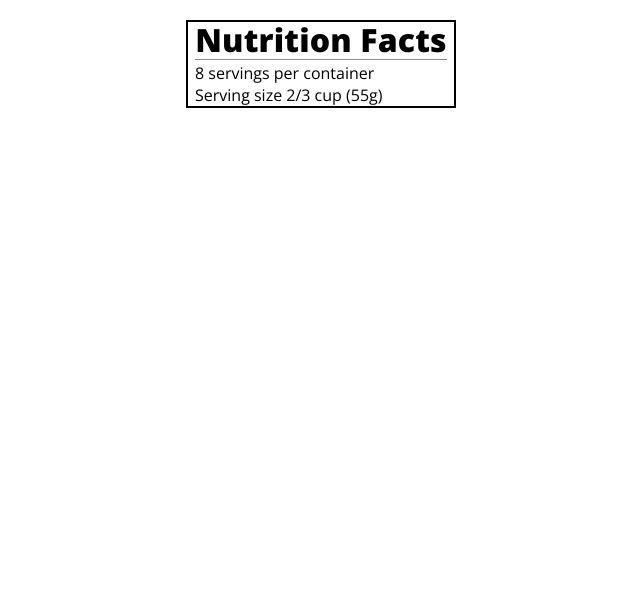
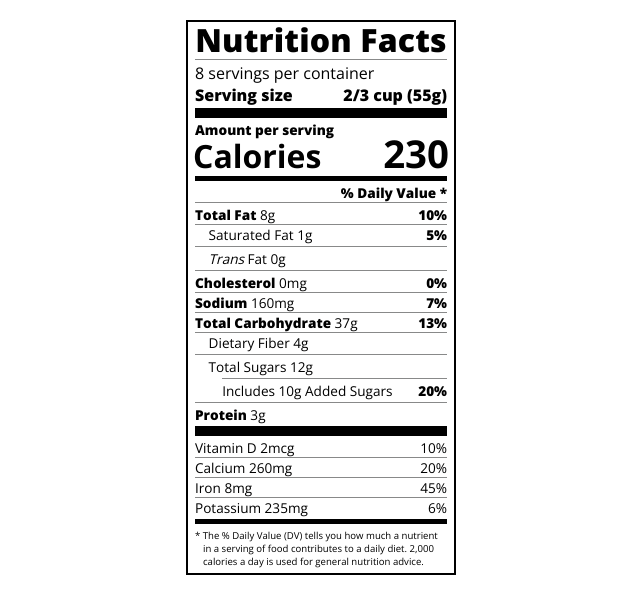
Before and after one commit to jcizidrosilva/Building-a-Nutrition-Label-using-Typography, a plain HTML site: page index.html in a window 1280 px wide. Shown: the whole page, without its empty margins (319-959 px from the left). Drawn offline with nearby package versions, Linux system fonts and the light colour scheme.

Commit message:
adding the last changes to our project

```diff
--- a/index.html
+++ b/index.html
@@ -11,15 +11,47 @@
 </head>
 
 <body>
-
     <div class="label">
-        <h1>Nutrition Facts</h1>
-        <div class="divider"></div>
-        <p>8 servings per container</p>
-        <p>Serving size 2/3 cup (55g)</p>
-
+        <header>
+            <h1 class="bold">Nutrition Facts</h1>
+            <div class="divider"></div>
+            <p>8 servings per container</p>
+            <p class="bold">Serving size <span class="right">2/3 cup (55g)</span></p>
+        </header>
+        <div class="divider lg"></div>
+        <div class="calories-info">
+            <p class="bold sm-text">Amount per serving</p>
+            <h1>Calories <span class="right">230</span></h1>
+        </div>
+        <div class="divider md"></div>
+        <div class="daily-value sm-text">
+            <p class="right bold no-divider">% Daily Value *</p>
+            <div class="divider"></div>
+            <p><span class="bold">Total Fat</span> 8g <span class="bold right">10%</span></p>
+            <p class="indent no-divider">Saturated Fat 1g <span class="bold right">5%</span></p>
+            <div class="divider"></div>
+            <p class="indent no-divider"><i>Trans</i> Fat 0g</p>
+            <div class="divider"></div>
+            <p><span class="bold">Cholesterol</span> 0mg <span class="right bold">0%</span></p>
+            <p><span class="bold">Sodium</span> 160mg <span class="right bold">7%</span></p>
+            <p><span class="bold">Total Carbohydrate</span> 37g <span class="right bold">13%</span></p>
+            <p class="indent no-divider">Dietary Fiber 4g</p>
+            <div class="divider"></div>
+            <p class="indent no-divider">Total Sugars 12g</p>
+            <div class="divider dbl-indent"></div>
+            <p class="dbl-indent no-divider">Includes 10g Added Sugars <span class="right bold">20%</span>
+            <div class="divider"></div>
+            <p class="no-divider"><span class="bold">Protein</span> 3g</p>
+            <div class="divider lg"></div>
+            <p>Vitamin D 2mcg <span class="right">10%</span></p>
+            <p>Calcium 260mg <span class="right">20%</span></p>
+            <p>Iron 8mg <span class="right">45%</span></p>
+            <p class="no-divider">Potassium 235mg <span class="right">6%</span></p>
+        </div>
+        <div class="divider md"></div>
+        <p class="note">* The % Daily Value (DV) tells you how much a nutrient in a serving of food contributes to a
+            daily diet. 2,000 calories a day is used for general nutrition advice.</p>
     </div>
-
 </body>
 
 </html>
--- a/styles.css
+++ b/styles.css
@@ -17,11 +17,10 @@ body {
     padding: 0 7px;
 }
 
-h1 {
-    font-weight: 800;
+header h1 {
     text-align: center;
     margin: -4px 0;
-    letter-spacing: 0.15px;
+    letter-spacing: 0.15px
 }
 
 p {
@@ -31,4 +30,60 @@ p {
 .divider {
     border-bottom: 1px solid #888989;
     margin: 2px 0;
+    clear: right;
 }
+
+.bold {
+    font-weight: 800;
+}
+
+.right {
+    float: right;
+}
+
+.lg {
+    height: 10px;
+}
+
+.lg,
+.md {
+    background-color: black;
+    border: 0;
+}
+
+.md {
+    height: 5px;
+}
+
+.sm-text {
+    font-size: 0.85rem;
+}
+
+.calories-info h1 {
+    margin: -5px -2px;
+    overflow: hidden;
+}
+
+.calories-info span {
+    font-size: 1.2em;
+    margin-top: -7px;
+}
+
+.indent {
+    margin-left: 1em;
+}
+
+.dbl-indent {
+    margin-left: 2em;
+}
+
+.daily-value p:not(.no-divider) {
+    border-bottom: 1px solid #888989;
+}
+
+.note {
+    font-size: 0.6rem;
+    margin: 5px 0;
+    padding: 0 8px;
+    text-indent: -8px;
+}
```
